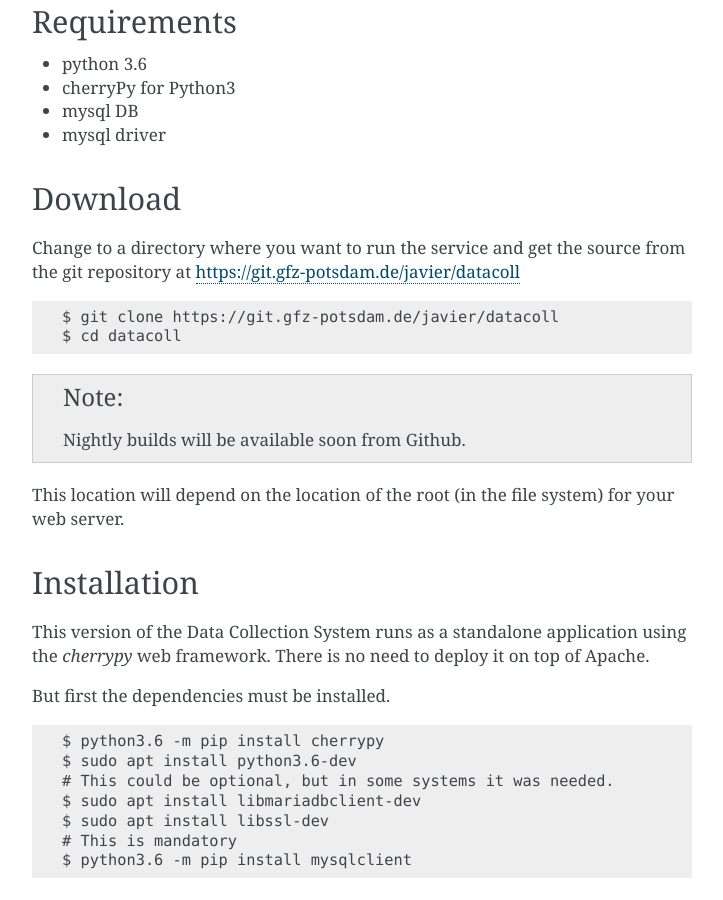
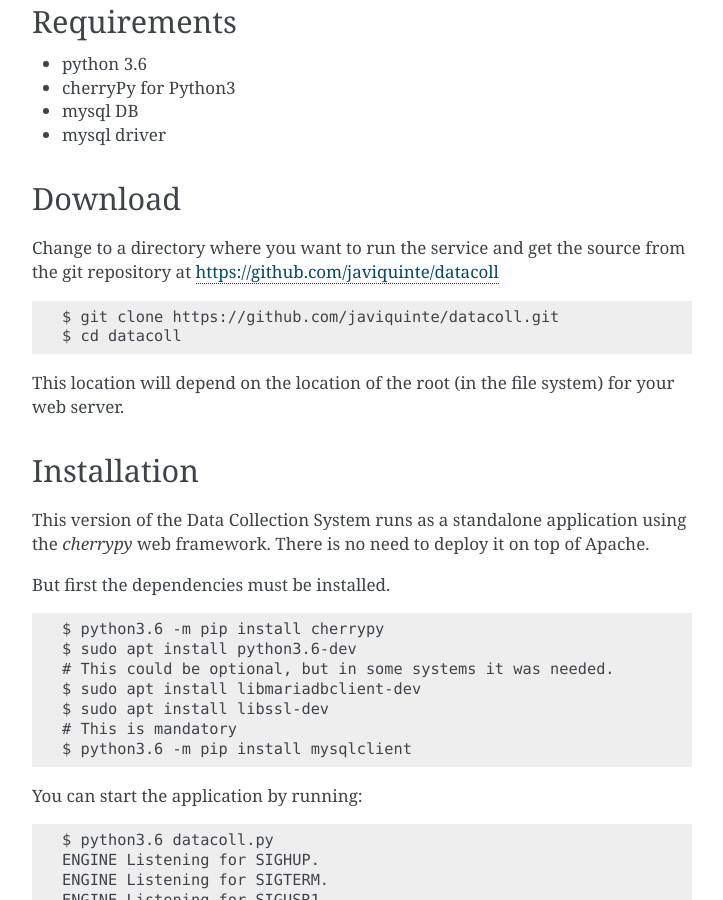
Before and after one commit to javiquinte/datacoll, a Sphinx documentation site: the page built from doc/index.rst, in a window 1280 px wide and 900 px high, scrolled down 648 px. Shown: the whole window, without its empty margins (388-1111 px from the left). Built offline with Sphinx 7.4.7, drawn with Linux system fonts in a browser that asks for light colours.

Commit message:
Minor change in the documentation.

```diff
--- a/doc/index.rst
+++ b/doc/index.rst
@@ -44,13 +44,11 @@
 --------
 
 Change to a directory where you want to run the service and get the source
-from the git repository at https://git.gfz-potsdam.de/javier/datacoll ::
+from the git repository at https://github.com/javiquinte/datacoll ::
 
-    $ git clone https://git.gfz-potsdam.de/javier/datacoll
+    $ git clone https://github.com/javiquinte/datacoll.git
     $ cd datacoll
 
-.. note ::
-   Nightly builds will be available soon from Github.
 
 This location will depend on the location of the root (in the file system)
 for your web server.
```
